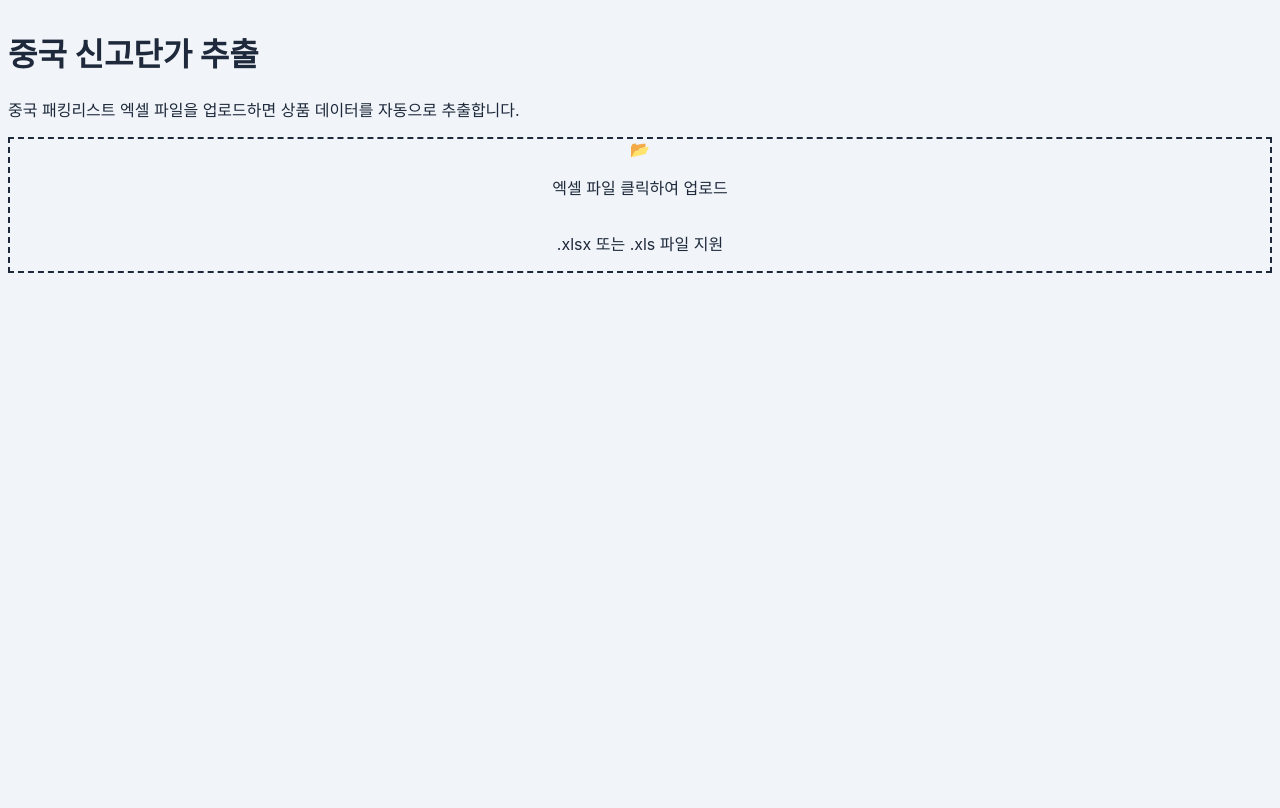
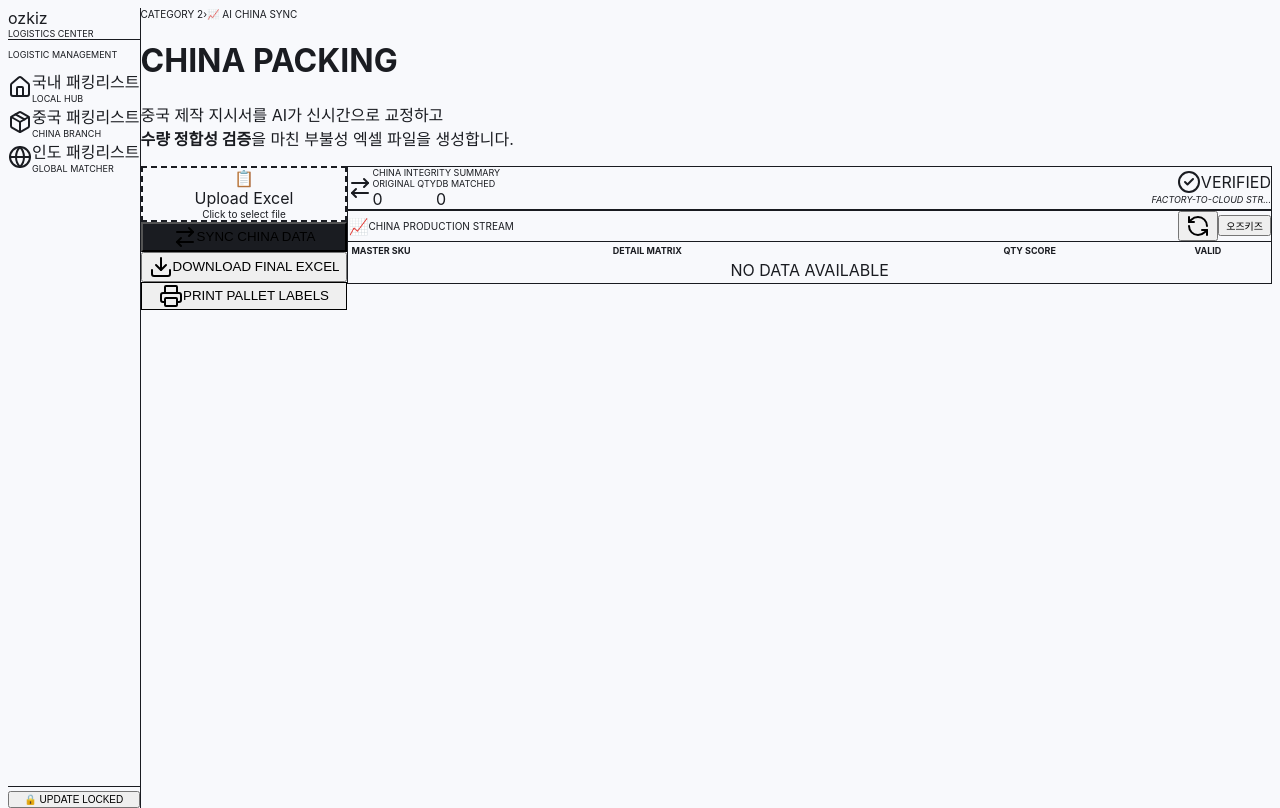
Before and after one commit to dkgkzizi/china-declaration-sync, a Next.js app: page / in a window 1280 px wide. Built offline with nearby package versions, Linux system fonts and the light colour scheme.

Commit message:
UI: Replicate ozkiz logistics dashboard design

```diff
--- a/src/app/globals.css
+++ b/src/app/globals.css
@@ -3,7 +3,8 @@
 @tailwind utilities;
 
 body {
-  background: #f1f5f9;
+  background: #f8f9fc;
   font-family: 'Inter', -apple-system, sans-serif;
-  color: #1e293b;
+  color: #1a1c21;
+  -webkit-font-smoothing: antialiased;
 }
--- a/src/app/page.tsx
+++ b/src/app/page.tsx
@@ -2,6 +2,7 @@
 
 import { useState, useRef } from 'react';
 import * as XLSX from 'xlsx';
+import { RefreshCcw, Download, Printer, CheckCircle2, XCircle, ArrowRightLeft, Globe, Package, Home } from 'lucide-react';
 
 interface RowItem {
   id: string;
@@ -11,7 +12,7 @@ interface RowItem {
   qty: number;
 }
 
-export default function Home() {
+export default function Page() {
   const [fileName, setFileName] = useState('');
   const [loading, setLoading] = useState(false);
   const [rows, setRows] = useState<RowItem[]>([]);
@@ -30,24 +31,19 @@ export default function Home() {
       const ws = wb.Sheets[wb.SheetNames[0]];
       const raw = XLSX.utils.sheet_to_json(ws, { header: 1 }) as any[][];
 
-      // 1) 헤더 행 찾기: "품명" 이 있는 행
       let headerRowIdx = -1;
       let nameCol = -1, colorCol = -1;
       let sizeStartCol = -1;
       let sizeLabels: string[] = [];
 
       for (let r = 0; r < raw.length; r++) {
-        const row = raw[r];
-        const rowStr = row.map((c: any) => String(c ?? '').trim());
+        const rowStr = raw[r].map((c: any) => String(c ?? '').trim());
         const nameIdx = rowStr.indexOf('품명');
         if (nameIdx !== -1) {
           headerRowIdx = r;
           nameCol = nameIdx;
-          // 칼라 컬럼 찾기
           const colorIdx = rowStr.findIndex((c: string) => c === '칼라' || c === '색상');
           colorCol = colorIdx;
-
-          // 사이즈 컬럼 찾기 (숫자 or S/M/L/FREE)
           for (let c = nameIdx + 1; c < rowStr.length; c++) {
             const v = rowStr[c];
             if (/^\d{2,3}$/.test(v) || ['S','M','L','XL','FREE'].includes(v.toUpperCase())) {
@@ -59,44 +55,29 @@ export default function Home() {
         }
       }
 
-      if (headerRowIdx === -1 || nameCol === -1) {
-        setError('엑셀에서 "품명" 컬럼을 찾지 못했습니다. 파일 형식을 확인해주세요.');
+      if (headerRowIdx === -1) {
+        setError('"품명" 컬럼을 찾지 못했습니다. 파일을 확인해주세요.');
         setLoading(false);
         return;
       }
 
-      // 2) 데이터 행 파싱
       const result: RowItem[] = [];
       for (let r = headerRowIdx + 1; r < raw.length; r++) {
         const row = raw[r];
         const name = String(row[nameCol] ?? '').trim();
         const color = colorCol >= 0 ? String(row[colorCol] ?? '').trim() : '';
-
-        if (!name) continue;
+        if (!name || name === '합계') continue;
 
         if (sizeStartCol !== -1 && sizeLabels.length > 0) {
-          // 사이즈별 수량 파싱
           sizeLabels.forEach((size, i) => {
             const qty = parseInt(String(row[sizeStartCol + i] ?? '0').replace(/[^\d]/g, ''));
-            if (qty > 0) {
-              result.push({ id: `${r}-${i}`, name, color, size, qty });
-            }
+            if (qty > 0) result.push({ id: `${r}-${i}`, name, color, size, qty });
           });
-        } else {
-          // 합계 컬럼만 있는 경우
-          const totalCol = raw[headerRowIdx].findIndex((c: any) => String(c ?? '').includes('합계'));
-          const qty = parseInt(String(row[totalCol] ?? '0').replace(/[^\d]/g, ''));
-          if (qty > 0) {
-            result.push({ id: `${r}`, name, color, size: 'FREE', qty });
-          }
         }
       }
 
-      if (result.length === 0) {
-        setError('데이터를 추출하지 못했습니다. 파일을 확인해주세요.');
-      } else {
-        setRows(result);
-      }
+      if (result.length === 0) setError('데이터를 추출하지 못했습니다.');
+      else setRows(result);
     } catch (e: any) {
       setError(`오류: ${e.message}`);
     } finally {
@@ -107,91 +88,213 @@ export default function Home() {
   const totalQty = rows.reduce((s, r) => s + r.qty, 0);
 
   return (
-    <div className="min-h-screen p-8">
-      <div className="max-w-5xl mx-auto space-y-8">
+    <div className="flex h-screen bg-[#f8f9fc] overflow-hidden">
 
-        {/* 헤더 */}
-        <div>
-          <h1 className="text-3xl font-black text-slate-800">중국 신고단가 추출</h1>
-          <p className="text-slate-500 mt-1">중국 패킹리스트 엑셀 파일을 업로드하면 상품 데이터를 자동으로 추출합니다.</p>
+      {/* ─── 좌측 사이드바 ─── */}
+      <aside className="w-56 bg-white border-r border-slate-100 flex flex-col flex-shrink-0">
+        {/* 로고 */}
+        <div className="px-6 pt-8 pb-6 border-b border-slate-100">
+          <div className="text-2xl font-black text-red-500 tracking-tight">ozkiz</div>
+          <div className="text-[9px] font-bold text-slate-400 uppercase tracking-widest mt-0.5">Logistics Center</div>
         </div>
 
-        {/* 업로드 영역 */}
+        {/* 네비게이션 */}
+        <nav className="flex-1 px-4 py-6 space-y-1">
+          <p className="text-[9px] font-black text-slate-400 uppercase tracking-widest px-3 mb-3">Logistic Management</p>
+
+          <NavItem icon={<Home className="w-4 h-4" />} label="국내 패킹리스트" sub="LOCAL HUB" active={false} />
+          <NavItem icon={<Package className="w-4 h-4" />} label="중국 패킹리스트" sub="CHINA BRANCH" active={true} />
+          <NavItem icon={<Globe className="w-4 h-4" />} label="인도 패킹리스트" sub="GLOBAL MATCHER" active={false} />
+        </nav>
+
+        {/* 하단 버튼 */}
+        <div className="p-4 border-t border-slate-100">
+          <button className="w-full py-3 rounded-xl bg-slate-100 text-slate-400 text-[10px] font-black uppercase tracking-widest">
+            🔒 Update Locked
+          </button>
+        </div>
+      </aside>
+
+      {/* ─── 메인 영역 ─── */}
+      <main className="flex-1 overflow-y-auto p-10">
+
+        {/* 상단 헤더 */}
+        <div className="mb-10">
+          <div className="flex items-center gap-2 text-[10px] font-bold text-slate-400 uppercase tracking-widest mb-3">
+            <span>Category 2</span>
+            <span>›</span>
+            <span className="text-red-500">📈 AI China Sync</span>
+          </div>
+          <h1 className="text-4xl font-black text-slate-800 tracking-tight">
+            CHINA <span className="text-red-500">PACKING</span>
+          </h1>
+          <p className="text-slate-500 text-sm mt-2">
+            중국 제작 지시서를 AI가 신시간으로 교정하고<br />
+            <strong>수량 정합성 검증</strong>을 마친 부불성 엑셀 파일을 생성합니다.
+          </p>
+        </div>
+
+        <div className="flex gap-6 items-start">
+
+          {/* ─── 좌측 패널: 업로드 + 버튼 ─── */}
+          <div className="w-64 flex-shrink-0 space-y-3">
+            {/* 파일 업로드 카드 */}
             <div
               onClick={() => fileRef.current?.click()}
-          className="bg-white rounded-2xl border-2 border-dashed border-slate-300 hover:border-blue-500 transition-colors cursor-pointer p-16 flex flex-col items-center gap-4"
+              className="bg-white rounded-3xl border-2 border-dashed border-slate-200 hover:border-red-400 transition-all cursor-pointer p-8 flex flex-col items-center gap-3 text-center"
             >
               <input
+                ref={fileRef}
                 type="file"
-            ref={fileRef}
                 accept=".xlsx,.xls"
                 className="hidden"
                 onChange={e => e.target.files?.[0] && handleUpload(e.target.files[0])}
               />
-          {loading ? (
-            <p className="text-blue-500 font-bold text-lg animate-pulse">파일 분석 중...</p>
-          ) : (
-            <>
-              <div className="w-16 h-16 bg-blue-50 rounded-2xl flex items-center justify-center text-3xl">📂</div>
-              <p className="text-xl font-bold text-slate-700">엑셀 파일 클릭하여 업로드</p>
-              <p className="text-sm text-slate-400">.xlsx 또는 .xls 파일 지원</p>
-              {fileName && <p className="text-sm text-blue-500 font-semibold">✓ {fileName}</p>}
-            </>
-          )}
+              <div className="w-16 h-16 bg-red-500 rounded-2xl flex items-center justify-center shadow-lg shadow-red-500/30">
+                {loading
+                  ? <RefreshCcw className="w-7 h-7 text-white animate-spin" />
+                  : <span className="text-2xl">📋</span>
+                }
+              </div>
+              <div>
+                <div className="font-bold text-slate-700 text-sm">
+                  {fileName ? 'Excel Loaded' : 'Upload Excel'}
+                </div>
+                <div className="text-[10px] text-slate-400 mt-0.5 font-medium truncate w-44">
+                  {fileName || 'Click to select file'}
+                </div>
+              </div>
             </div>
 
-        {/* 에러 */}
+            {/* 액션 버튼들 */}
+            <button className="w-full py-4 rounded-2xl bg-[#1a1c21] text-white font-bold text-xs flex items-center justify-center gap-2 hover:bg-[#2d3139] transition-all">
+              <ArrowRightLeft className="w-4 h-4" /> SYNC CHINA DATA
+            </button>
+            <button className="w-full py-4 rounded-2xl bg-red-500 text-white font-bold text-xs flex items-center justify-center gap-2 shadow-lg shadow-red-500/20 hover:bg-red-600 transition-all">
+              <Download className="w-4 h-4" /> DOWNLOAD FINAL EXCEL
+            </button>
+            <button className="w-full py-4 rounded-2xl bg-white border border-slate-200 text-slate-700 font-bold text-xs flex items-center justify-center gap-2 hover:bg-slate-50 transition-all">
+              <Printer className="w-4 h-4" /> PRINT PALLET LABELS
+            </button>
+          </div>
+
+          {/* ─── 우측 패널: 결과 ─── */}
+          <div className="flex-1 space-y-4">
+
+            {/* 요약 카드 */}
+            <div className="bg-white rounded-3xl p-6 border border-slate-100 flex items-center gap-8">
+              <div className="w-12 h-12 bg-red-50 rounded-2xl flex items-center justify-center text-red-500">
+                <ArrowRightLeft className="w-5 h-5" />
+              </div>
+              <div>
+                <div className="text-[9px] font-black text-red-400 uppercase tracking-widest mb-2">China Integrity Summary</div>
+                <div className="flex items-end gap-10">
+                  <div>
+                    <div className="text-[9px] font-bold text-slate-400 uppercase mb-1">Original Qty</div>
+                    <div className="text-3xl font-black text-slate-800">{totalQty.toLocaleString()}</div>
+                  </div>
+                  <div>
+                    <div className="text-[9px] font-bold text-slate-400 uppercase mb-1">DB Matched</div>
+                    <div className="text-3xl font-black text-red-500">{totalQty.toLocaleString()}</div>
+                  </div>
+                </div>
+              </div>
+              <div className="ml-auto text-right">
+                <div className="flex items-center gap-1 text-emerald-500 font-bold text-xs justify-end">
+                  <CheckCircle2 className="w-3.5 h-3.5" /> VERIFIED
+                </div>
+                <div className="text-[9px] text-slate-400 mt-1 uppercase italic tracking-wider">Factory-to-Cloud Str...</div>
+              </div>
+            </div>
+
+            {/* 결과 테이블 카드 */}
+            <div className="bg-white rounded-3xl border border-slate-100 overflow-hidden">
+              {/* 테이블 헤더 */}
+              <div className="flex items-center justify-between px-8 py-5 border-b border-slate-100">
+                <div className="flex items-center gap-2">
+                  <span className="text-red-500 text-sm">📈</span>
+                  <span className="text-[10px] font-black text-slate-400 uppercase tracking-widest">China Production Stream</span>
+                </div>
+                <div className="flex items-center gap-3">
+                  <button className="w-8 h-8 rounded-lg bg-slate-50 flex items-center justify-center text-slate-400 hover:bg-slate-100">
+                    <RefreshCcw className="w-3.5 h-3.5" />
+                  </button>
+                  <button className="px-4 py-1.5 bg-red-50 text-red-500 text-[10px] font-black rounded-lg uppercase hover:bg-red-100">
+                    오즈키즈
+                  </button>
+                </div>
+              </div>
+
               {error && (
-          <div className="bg-red-50 border border-red-200 rounded-2xl p-6 text-red-600 font-semibold">
+                <div className="mx-8 my-4 p-4 bg-red-50 border border-red-100 rounded-2xl text-red-600 text-sm font-semibold">
                   {error}
                 </div>
               )}
 
-        {/* 결과 */}
-        {rows.length > 0 && (
-          <div className="space-y-4">
-            {/* 요약 */}
-            <div className="flex items-center justify-between">
-              <div>
-                <h2 className="text-xl font-bold text-slate-800">추출 결과</h2>
-                <p className="text-sm text-slate-500">{fileName} · 총 {rows.length}행 · 합계 {totalQty.toLocaleString()}개</p>
-              </div>
-            </div>
-
-            {/* 테이블 */}
-            <div className="bg-white rounded-2xl overflow-hidden border border-slate-200">
-              <table className="w-full text-sm text-left">
-                <thead className="bg-slate-50 border-b border-slate-200">
-                  <tr>
-                    <th className="px-6 py-4 font-bold text-slate-600 uppercase text-xs tracking-wider">#</th>
-                    <th className="px-6 py-4 font-bold text-slate-600 uppercase text-xs tracking-wider">품명</th>
-                    <th className="px-6 py-4 font-bold text-slate-600 uppercase text-xs tracking-wider">색상</th>
-                    <th className="px-6 py-4 font-bold text-slate-600 uppercase text-xs tracking-wider">사이즈</th>
-                    <th className="px-6 py-4 font-bold text-slate-600 uppercase text-xs tracking-wider text-right">수량</th>
+              <table className="w-full text-left">
+                <thead>
+                  <tr className="border-b border-slate-50">
+                    <th className="px-8 py-4 text-[9px] font-black text-slate-400 uppercase tracking-widest">Master SKU</th>
+                    <th className="px-8 py-4 text-[9px] font-black text-slate-400 uppercase tracking-widest">Detail Matrix</th>
+                    <th className="px-8 py-4 text-[9px] font-black text-slate-400 uppercase tracking-widest text-center">Qty Score</th>
+                    <th className="px-8 py-4 text-[9px] font-black text-slate-400 uppercase tracking-widest text-center">Valid</th>
                   </tr>
                 </thead>
                 <tbody>
-                  {rows.map((row, idx) => (
-                    <tr key={row.id} className="border-b border-slate-100 hover:bg-slate-50 transition-colors">
-                      <td className="px-6 py-3 text-slate-400 text-xs">{idx + 1}</td>
-                      <td className="px-6 py-3 font-semibold text-slate-800">{row.name}</td>
-                      <td className="px-6 py-3 text-slate-600">{row.color || '-'}</td>
-                      <td className="px-6 py-3 text-slate-600">{row.size}</td>
-                      <td className="px-6 py-3 text-right font-bold text-blue-600">{row.qty.toLocaleString()}</td>
+                  {rows.length === 0 ? (
+                    <tr>
+                      <td colSpan={4} className="px-8 py-24 text-center text-slate-300 text-sm font-bold uppercase tracking-widest">
+                        No Data Available
+                      </td>
                     </tr>
-                  ))}
+                  ) : (
+                    rows.map((row) => (
+                      <tr key={row.id} className="border-b border-slate-50 hover:bg-slate-50/50 transition-colors">
+                        <td className="px-8 py-5 text-sm font-bold text-slate-500">미매칭</td>
+                        <td className="px-8 py-5">
+                          <div className="inline-block px-2 py-0.5 bg-red-50 text-red-400 text-[9px] font-black rounded mb-1 uppercase">
+                            Ref: {row.name}
+                          </div>
+                          <div className="text-base font-black text-slate-800 leading-tight">{row.name}</div>
+                          <div className="text-[10px] text-slate-400 font-medium mt-0.5">{row.size} / {row.color || '-'}</div>
+                        </td>
+                        <td className="px-8 py-5 text-center">
+                          <span className="text-lg font-black text-slate-700">{row.qty}</span>
+                        </td>
+                        <td className="px-8 py-5">
+                          <div className="flex items-center justify-center gap-2">
+                            <button className="w-7 h-7 rounded-full border border-slate-200 flex items-center justify-center text-slate-300 hover:border-red-300 hover:text-red-500 transition-colors">
+                              <CheckCircle2 className="w-4 h-4" />
+                            </button>
+                            <button className="w-7 h-7 rounded-full border border-slate-200 flex items-center justify-center text-slate-300 hover:border-slate-400 transition-colors">
+                              <XCircle className="w-4 h-4" />
+                            </button>
+                          </div>
+                        </td>
+                      </tr>
+                    ))
+                  )}
                 </tbody>
-                <tfoot>
-                  <tr className="bg-slate-50 border-t border-slate-200">
-                    <td colSpan={4} className="px-6 py-4 font-bold text-slate-700 text-right">합계</td>
-                    <td className="px-6 py-4 font-black text-blue-700 text-right">{totalQty.toLocaleString()}</td>
-                  </tr>
-                </tfoot>
               </table>
             </div>
           </div>
-        )}
         </div>
+      </main>
     </div>
   );
 }
+
+function NavItem({ icon, label, sub, active }: { icon: React.ReactNode; label: string; sub: string; active: boolean }) {
+  return (
+    <div className={`flex items-center gap-3 px-3 py-3 rounded-xl cursor-pointer transition-all ${active ? 'bg-red-50' : 'hover:bg-slate-50'}`}>
+      <div className={`w-9 h-9 rounded-xl flex items-center justify-center ${active ? 'bg-red-500 text-white shadow-md shadow-red-500/30' : 'bg-slate-100 text-slate-400'}`}>
+        {icon}
+      </div>
+      <div>
+        <div className={`text-xs font-bold ${active ? 'text-red-500' : 'text-slate-600'}`}>{label}</div>
+        <div className="text-[9px] font-bold text-slate-400 uppercase tracking-wider">{sub}</div>
+      </div>
+      {active && <div className="ml-auto w-1.5 h-1.5 rounded-full bg-red-500" />}
+    </div>
+  );
+}
```
Lines whose indentation alone changed are shown as unchanged.
